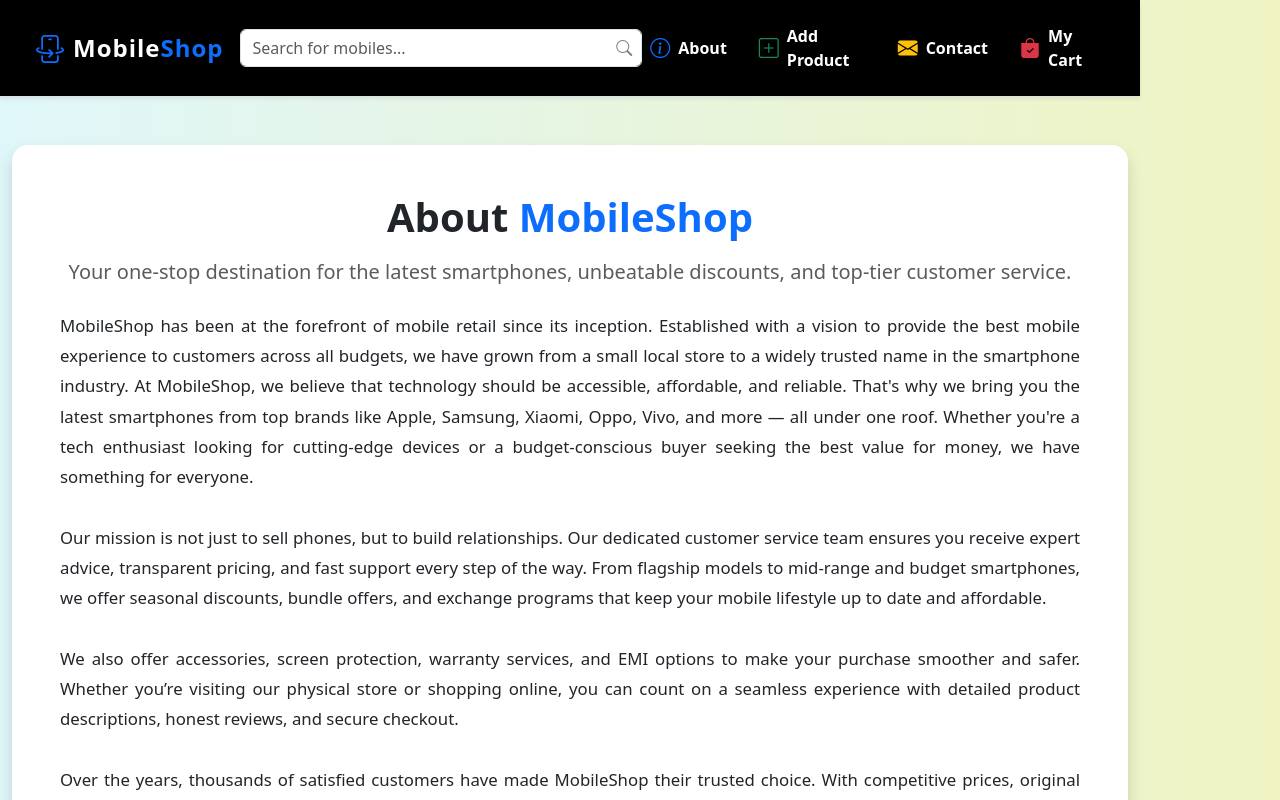
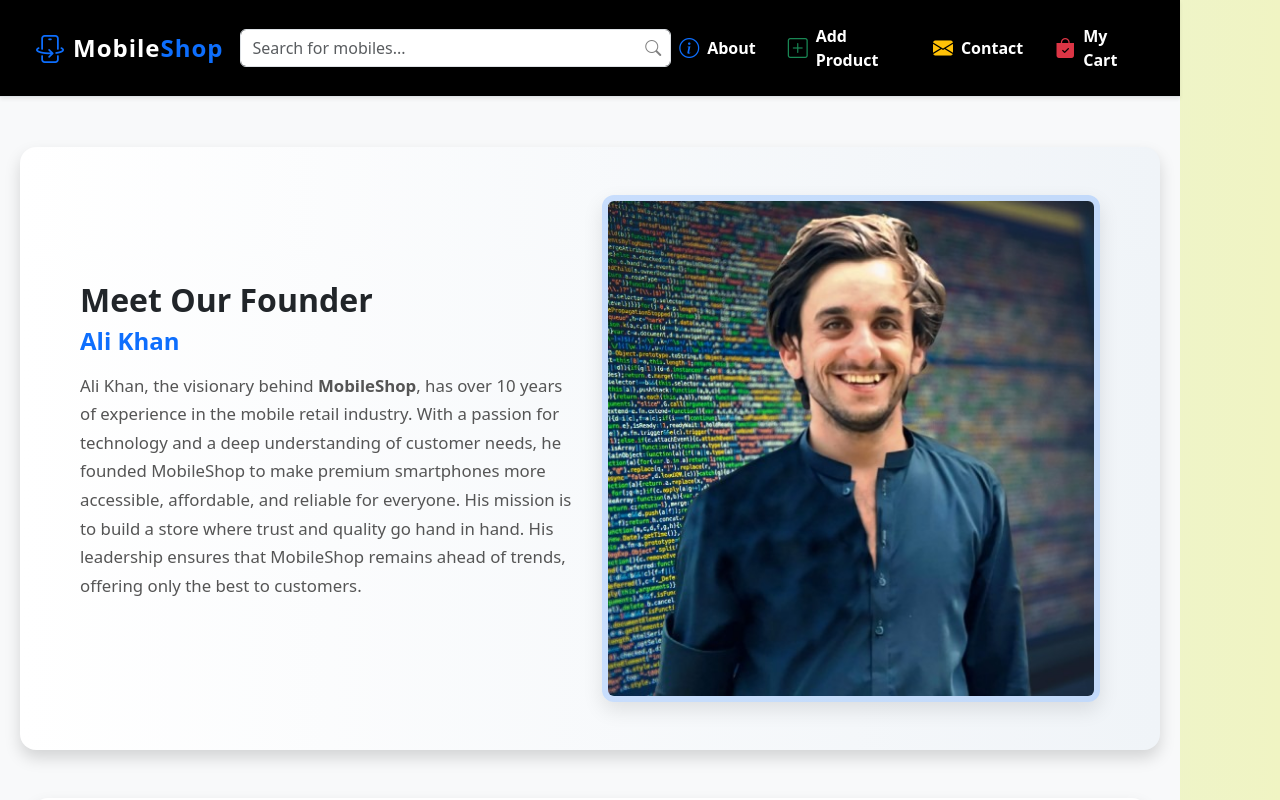
Before and after one commit to amjid-khan/MobileShop, a React (Vite) app in the folder client/: page /about in a window 1280 px wide. Shown: the top 800 px of the page. Built offline with nearby package versions, Linux system fonts and the light colour scheme.

Commit message:
create a view page more modren and also add a owner pic

```diff
--- a/client/src/component/About/About.jsx
+++ b/client/src/component/About/About.jsx
@@ -3,46 +3,145 @@
 
 const About = () => {
   return (
-    <div>
-      {/* About Section */}
-      <div className="container my-5">
-        <div className="bg-white p-4 p-md-5 shadow rounded-4">
+    <div style={{ background: "#f8f9fa", padding: "50px 20px" }}>
+      <div className="container">
+        {/* Owner Section First */}
+        <div
+          className="row bg-white shadow rounded-4 p-4 p-md-5 mb-5"
+          style={{
+            background: "linear-gradient(to right, #ffffff, #f0f4f8)",
+            minHeight: "400px",
+            alignItems: "stretch",
+          }}
+        >
+          {/* Left: Owner Info */}
+          <div className="col-md-6 d-flex flex-column justify-content-center">
+            <div>
+              <h2 className="fw-bold text-dark">Meet Our Founder</h2>
+              <h4 className="text-primary fw-semibold mb-3">Ali Khan</h4>
+              <p
+                style={{
+                  fontSize: "1.05rem",
+                  color: "#555",
+                  lineHeight: "1.7",
+                }}
+              >
+                Ali Khan, the visionary behind <strong>MobileShop</strong>, has
+                over 10 years of experience in the mobile retail industry. With
+                a passion for technology and a deep understanding of customer
+                needs, he founded MobileShop to make premium smartphones more
+                accessible, affordable, and reliable for everyone. His mission
+                is to build a store where trust and quality go hand in hand. His
+                leadership ensures that MobileShop remains ahead of trends,
+                offering only the best to customers.
+              </p>
+            </div>
+          </div>
+
+          {/* Right: Owner Image */}
+          <div className="col-md-6 d-flex align-items-stretch">
+            <div
+              style={{
+                width: "100%",
+                height: "100%",
+                overflow: "hidden",
+                border: "6px solid #0d6efd33",
+                borderRadius: "12px",
+                boxShadow: "0 8px 20px rgba(0,0,0,0.1)",
+              }}
+            >
+           <img
+  src="/images/ak.jpg"
+  alt="Owner"
+  style={{
+    width: "100%",
+    height: "100%",
+    objectFit: "cover",
+  }}
+/>
+
+
+            </div>
+          </div>
+        </div>
+
+        {/* About MobileShop Section */}
+        <div className="bg-white p-4 p-md-5 shadow rounded-4 mb-5">
           <h1 className="text-center mb-3 fw-bold">
             About <span className="text-primary">MobileShop</span>
           </h1>
           <p className="lead text-center text-muted mb-4">
-            Your one-stop destination for the latest smartphones, unbeatable discounts, and top-tier customer service.
+            Your one-stop destination for the latest smartphones, unbeatable
+            discounts, and top-tier customer service.
           </p>
 
-          <p style={{ lineHeight: "1.8", fontSize: "1.05rem", textAlign: "justify" }}>
-            MobileShop has been at the forefront of mobile retail since its inception. Established with a vision to
-            provide the best mobile experience to customers across all budgets, we have grown from a small local store
-            to a widely trusted name in the smartphone industry. At MobileShop, we believe that technology should be
-            accessible, affordable, and reliable. That's why we bring you the latest smartphones from top brands like
-            Apple, Samsung, Xiaomi, Oppo, Vivo, and more — all under one roof. Whether you're a tech enthusiast looking
-            for cutting-edge devices or a budget-conscious buyer seeking the best value for money, we have something
-            for everyone.
-            <br /><br />
-            Our mission is not just to sell phones, but to build relationships. Our dedicated customer service team
-            ensures you receive expert advice, transparent pricing, and fast support every step of the way. From
-            flagship models to mid-range and budget smartphones, we offer seasonal discounts, bundle offers, and
-            exchange programs that keep your mobile lifestyle up to date and affordable.
-            <br /><br />
-            We also offer accessories, screen protection, warranty services, and EMI options to make your purchase
-            smoother and safer. Whether you’re visiting our physical store or shopping online, you can count on a
-            seamless experience with detailed product descriptions, honest reviews, and secure checkout.
-            <br /><br />
-            Over the years, thousands of satisfied customers have made MobileShop their trusted choice. With competitive
-            prices, original products, and a passion for excellence, we continue to redefine the way people shop for
-            smartphones.
-            <br /><br />
-            Our values revolve around integrity, innovation, and customer satisfaction. That’s why we’re constantly
-            updating our inventory, introducing new brands, and ensuring that every device we offer goes through a
-            quality check process. When you shop at MobileShop, you're not just buying a phone — you're investing in
-            peace of mind.
-            <br /><br />
-            Thank you for making us a part of your digital journey. We invite you to explore our products, visit our
-            store, and experience why MobileShop is the smart way to stay connected.
+          <p
+            style={{
+              lineHeight: "1.8",
+              fontSize: "1.05rem",
+              textAlign: "justify",
+              color: "#444",
+            }}
+          >
+            MobileShop has been at the forefront of mobile retail since its
+            inception. Established with a vision to provide the best mobile
+            experience to customers across all budgets, we have grown from a
+            small local store to a widely trusted name in the smartphone
+            industry. At MobileShop, we believe that technology should be
+            accessible, affordable, and reliable. That's why we bring you the
+            latest smartphones from top brands like Apple, Samsung, Xiaomi,
+            Oppo, Vivo, and more — all under one roof.
+            <br />
+            <br />
+            Whether you're a tech enthusiast looking for cutting-edge devices or
+            a budget-conscious buyer seeking the best value for money, we have
+            something for everyone. Our store is designed to cater to a wide
+            range of customers, offering multiple categories of devices,
+            including flagship models, mid-range powerhouses, and entry-level
+            phones that are big on features but small on price.
+            <br />
+            <br />
+            We believe in more than just selling — we believe in educating. Our
+            staff and online platform guide you to choose what fits best for
+            your lifestyle. We also make sure you never miss a deal. With
+            ongoing promotions, seasonal discounts, bundle offers, and loyalty
+            rewards, we always strive to give you more for less.
+            <br />
+            <br />
+            From fast deliveries to expert support, every aspect of our service
+            is designed to put you first. We understand the importance of trust
+            in online shopping, which is why we ensure transparency,
+            authenticity, and security at every step. Our payment gateways are
+            secure, your data is protected, and our reviews are genuine.
+            <br />
+            <br />
+            We don’t just stop at phones — we offer a wide range of accessories
+            including chargers, earphones, cases, screen protectors, and more.
+            Plus, with options like cash on delivery, installment plans (EMI),
+            and warranty coverage, we offer flexibility and peace of mind for
+            every buyer.
+            <br />
+            <br />
+            Our customer support is available through multiple channels, whether
+            you prefer calling, messaging, or visiting our store. Our team is
+            friendly, trained, and ready to assist you with pre-sale and
+            post-sale service, returns, replacements, or just good advice.
+            <br />
+            <br />
+            We are proud to have served thousands of customers who return to us
+            for their mobile needs. Their loyalty is a reflection of our
+            commitment to quality, care, and honest business.
+            <br />
+            <br />
+            In the future, MobileShop aims to expand its offerings, introduce
+            new brands, and become a full-service tech destination. We’re
+            exploring more options like tablets, smartwatches, and gadgets to
+            ensure our users get everything in one place.
+            <br />
+            <br />
+            Thank you for making us a part of your digital journey. We invite
+            you to explore our products, visit our store, and experience why
+            <strong> MobileShop is the smart way to stay connected.</strong>
           </p>
         </div>
       </div>
```
Also changed, not shown: client/public/images/ak.jpg (added).
